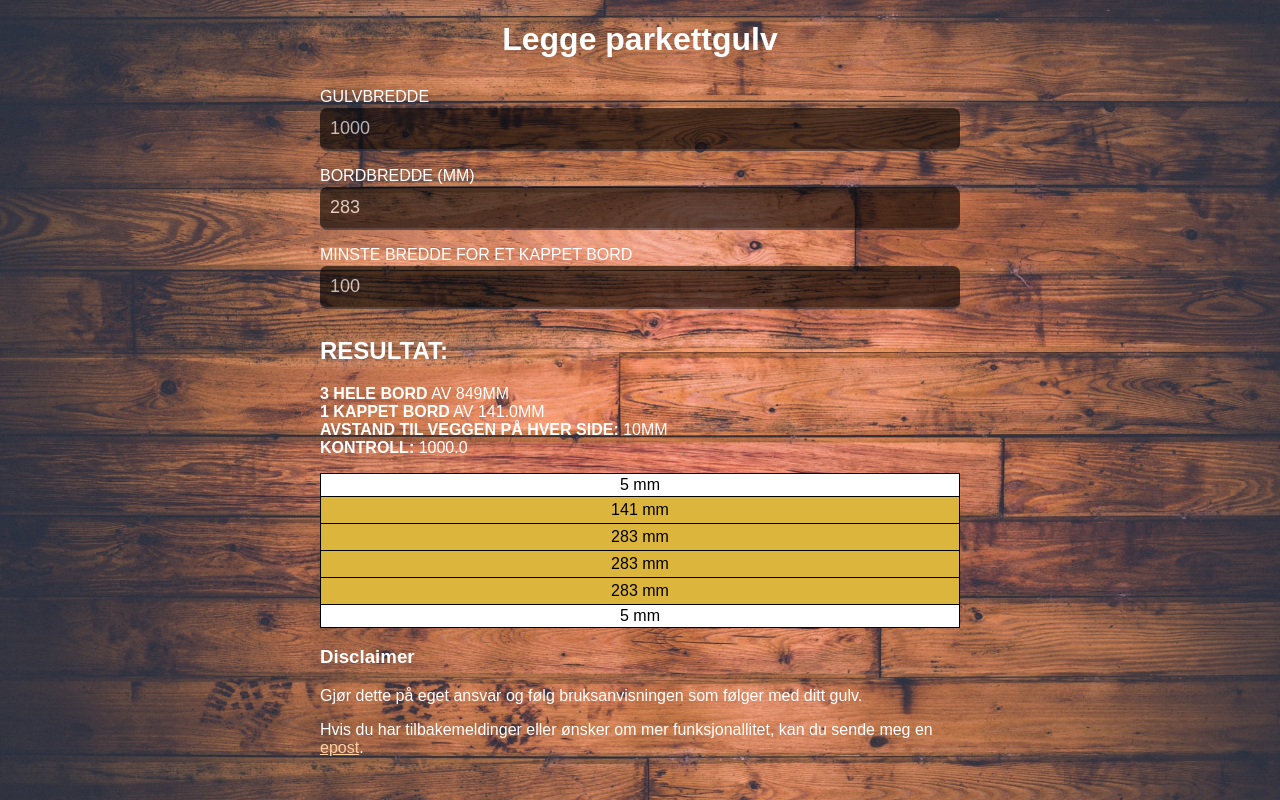
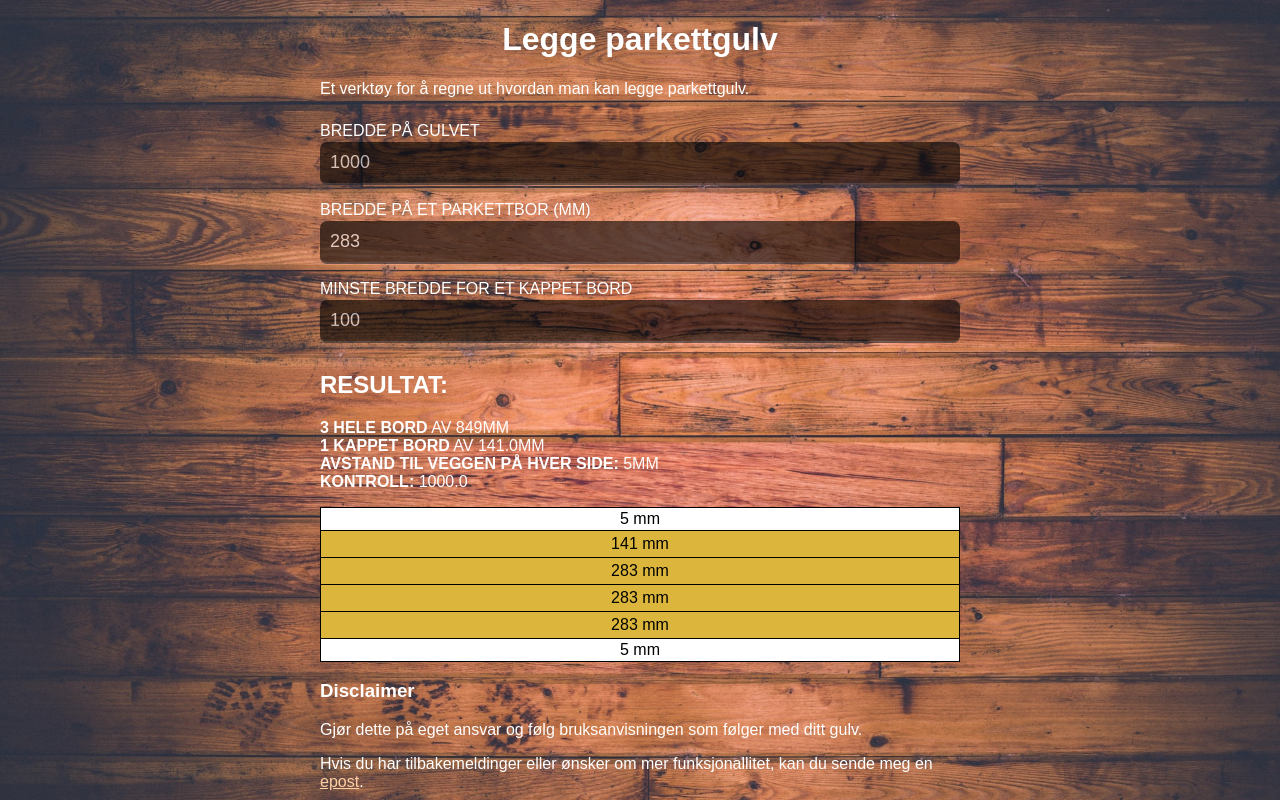
Before and after one commit to HaakonW/Parkettlegger, a React (Create React App) app: page / in a window 1280 px wide. Built offline with nearby package versions, Linux system fonts and the light colour scheme.

Commit message:
Improved sematics

```diff
--- a/package.json
+++ b/package.json
@@ -11,7 +11,8 @@
     "react": "17.0.1",
     "react-dom": "17.0.1",
     "react-ga": "^3.3.0",
-    "react-scripts": "4.0.3"
+    "react-scripts": "4.0.3",
+    "react-select": "^4.3.0"
   },
   "devDependencies": {
     "@types/react": "^17.0.3",
--- a/public/index.html
+++ b/public/index.html
@@ -11,7 +11,10 @@
     <head>
       <meta charset="UTF-8" />
       <meta name="description" content="Parkettlegger" />
-      <meta name="keywords" content="parkett, gulv, håndtverker, snekker" />
+      <meta
+        name="keywords"
+        content="parkett, gulv, håndtverker, snekker, kalkulator, beregne"
+      />
       <meta name="author" content="Haakon Winther" />
       <meta name="viewport" content="width=device-width, initial-scale=1.0" />
     </head>
@@ -30,7 +33,7 @@
       work correctly both with client-side routing and a non-root public URL.
       Learn how to configure a non-root public URL by running `npm run build`.
     -->
-    <title>👷‍♀️ Parkettlegger</title>
+    <title>Parkettlegger</title>
   </head>
 
   <body>
--- a/src/App.tsx
+++ b/src/App.tsx
@@ -22,17 +22,21 @@ export default function App() {
     minWidth,
   });
   return (
+    <>
+      <header>
+        <h1>Legge parkettgulv</h1>
+        <p>Et verktøy for å regne ut hvordan man kan legge parkettgulv.</p>
+      </header>
       <main className="App">
-      <h1>Legge parkettgulv</h1>
         <div className="Inputs">
           <InputField
-          label="Gulvbredde"
+            label="Bredde på gulvet"
             name="fullWidthFloor"
             value={fullWidthFloor}
             handleChange={setFullWidth}
           />
           <InputField
-          label="Bordbredde (mm)"
+            label="Bredde på et parkettbor (mm)"
             name="plankWidth"
             value={plankWidth}
             handleChange={setPlankWidth}
@@ -60,5 +64,6 @@ export default function App() {
         />
         <Disclaimer />
       </main>
+    </>
   );
 }
--- a/src/NonValidPlankControl.tsx
+++ b/src/NonValidPlankControl.tsx
@@ -25,7 +25,7 @@ const NonValidPlankControl = ({
             <br />
             <b>1 kappet bord</b> av {(leftOverPlank * plankWidth).toFixed(1)}mm
             <br />
-            <b>Avstand til veggen på hver side: </b> {WALL_SPACE}mm
+            <b>Avstand til veggen på hver side: </b> {WALL_SPACE / 2}mm
             <br />
             <b>Kontroll:</b>{' '}
             {(
--- a/src/styles.css
+++ b/src/styles.css
@@ -6,7 +6,8 @@ body {
   background-repeat: repeat-y;
   background-size: 100% 100%;
   color: white;
-  /* background: linear-gradient(0deg, #00000088 30%, #ffffff44 100%); */
+  font-family: sans-serif;
+  text-align: left;
 }
 
 @media only screen and (min-width: 600px) {
@@ -16,10 +17,6 @@ body {
   }
 }
 
-.App {
-  font-family: sans-serif;
-  text-align: left;
-}
 .Inputs {
   display: flex;
   flex-direction: column;
```
Also changed, not shown: 1 other file (tests, documents, lock files or other folders). Lines whose indentation alone changed are shown as unchanged.
